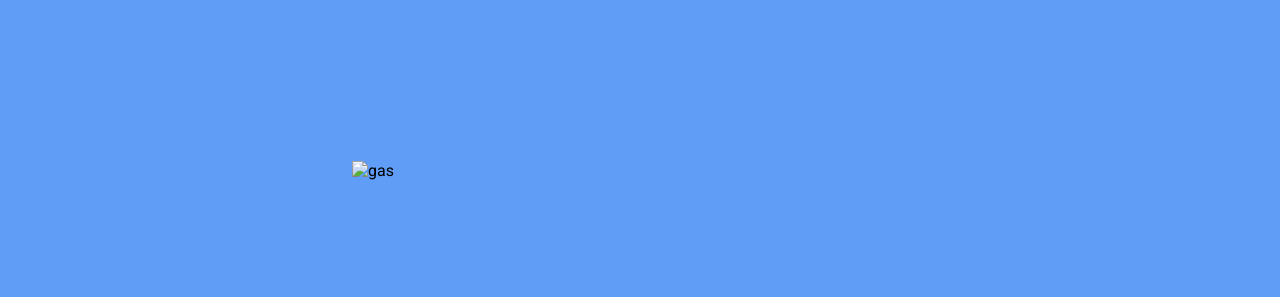
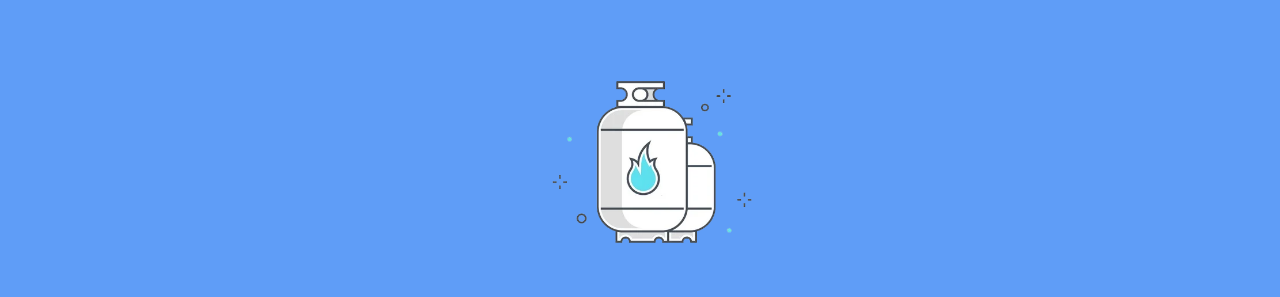
Before and after one commit to GabrielBorges2000/AppGas100_HTML, a website: page src/Cadastro.html in a window 1280 px wide. Shown: the top 297 px of the page. Drawn offline with Linux system fonts and the light colour scheme.

Commit message:
Gabriel
Project Concluido, falta apenas realizar alguns ajustes de layolts e Verificar se precisa de alguma correção e inclusão de ID's.

```diff
--- a/src/Cadastro.html
+++ b/src/Cadastro.html
@@ -315,7 +315,7 @@
 <body>
     <div class='Container' id="ContainerCadastro">
         <div class='ImageContainer'>
-            <img class='Image' src="gas.png" alt="gas">
+            <img class='Image' src="./assets/gas.png" alt="gas">
         </div>
 
 
```
